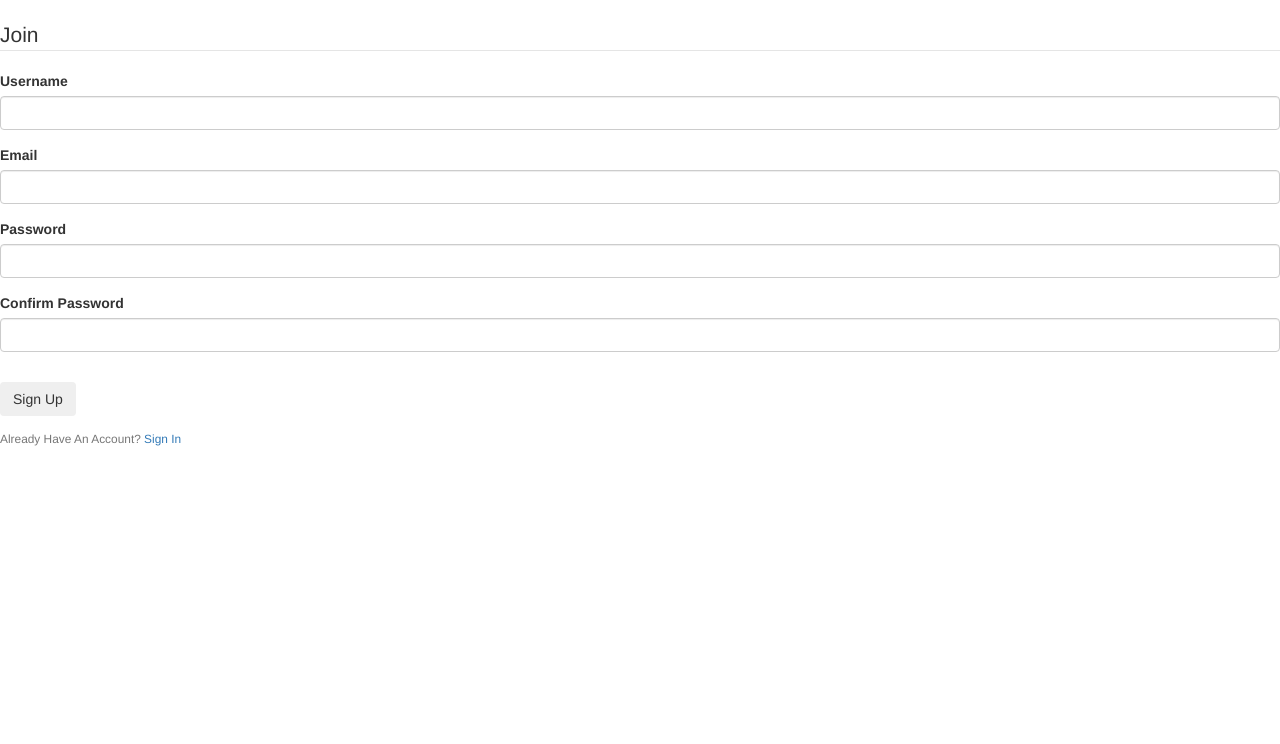
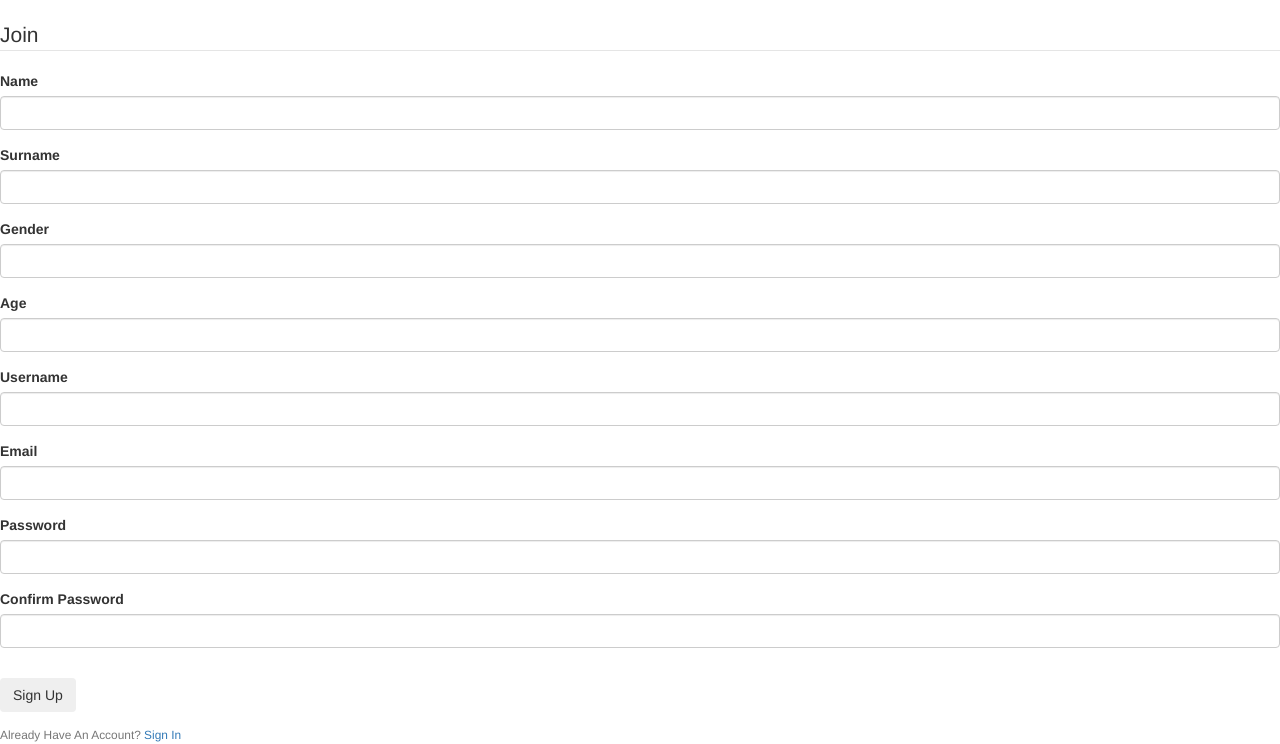
Before and after one commit to itucsdb1928/itucsdb1928_Old, a Flask app: page /SignUp in a window 1280 px wide. Shown: the part 72-816 px from the top of the page. Before the commit the page ends 518 px from the top, so only its background shows below. Run offline with Flask 2, Linux system fonts and the light colour scheme; some libraries are stand-ins or nearby versions.

Commit message:
after sign up

```diff
--- a/app.py
+++ b/app.py
@@ -1,4 +1,4 @@
-from flask import Flask ,redirect, render_template,flash,url_for,current_app,request
+from flask import Flask, redirect, render_template,flash,url_for,current_app,request
 from forms import RegistrationForm,LoginForm
 #from flask_sqlalchemy import SQLAlchemy
 from datetime import datetime
@@ -43,12 +43,15 @@ def sign_in_page():
 @app.route('/SignUp',methods=['GET','POST'])
 def sign_up_page():
     global UserId
-    UserId= 0
     form=RegistrationForm()
     if form.validate_on_submit():
         flash(f'Account created for {form.username.data}!', 'success')
-        UserId=1
-        return redirect(url_for('homepage'))
+        UserID =  db.insertNewUser(form)
+        print(UserID)
+        if UserID > 0:
+
+            return redirect(url_for('profile_page'))
+
     return render_template('register.html',Status=UserId,title = "SıgnUp Page",form= form )
 
 @app.route('/Profile')
--- a/forms.py
+++ b/forms.py
@@ -4,6 +4,17 @@ from wtforms.validators import DataRequired, Length, Email, EqualTo
 
 
 class RegistrationForm(FlaskForm):
+    name = StringField('Name',
+                       validators=[DataRequired()])
+    surname = StringField('Surname',
+                       validators=[DataRequired()])
+
+    gender = StringField('Gender',
+                       validators=[DataRequired()])
+
+    age = StringField('Age',
+                       validators=[DataRequired(),Length(min=1, max=3)])
+
     username = StringField('Username',
                            validators=[DataRequired(), Length(min=2, max=20)])
     email = StringField('Email',
--- a/templates/register.html
+++ b/templates/register.html
@@ -5,6 +5,62 @@
             {{form.hidden_tag()}}
             <fieldset class="form-group">
                 <legend class="border-bottom mb-4">Join</legend>
+                <div class="form-group">
+                    {{ form.name.label(class="form-control-label") }}
+
+                    {% if form.name.errors %}
+                    {{ form.name(class="form-control form-control-lg is-invalid") }}
+                    <div class="invalid-feedback">
+                        {% for error in form.name.errors %}
+                        <span>{{ error }}</span>
+                        {% endfor %}
+                    </div>
+                    {% else %}
+                    {{ form.name(class="form-control form-control-lg") }}
+                    {% endif %}
+                </div>
+                <div class="form-group">
+                    {{ form.surname.label(class="form-control-label") }}
+
+                    {% if form.surname.errors %}
+                    {{ form.surname(class="form-control form-control-lg is-invalid") }}
+                    <div class="invalid-feedback">
+                        {% for error in form.surname.errors %}
+                        <span>{{ error }}</span>
+                        {% endfor %}
+                    </div>
+                    {% else %}
+                    {{ form.surname(class="form-control form-control-lg") }}
+                    {% endif %}
+                </div>
+                <div class="form-group">
+                    {{ form.gender.label(class="form-control-label") }}
+
+                    {% if form.gender.errors %}
+                    {{ form.gender(class="form-control form-control-lg is-invalid") }}
+                    <div class="invalid-feedback">
+                        {% for error in form.gender.errors %}
+                        <span>{{ error }}</span>
+                        {% endfor %}
+                    </div>
+                    {% else %}
+                    {{ form.gender(class="form-control form-control-lg") }}
+                    {% endif %}
+                </div>
+                <div class="form-group">
+                    {{ form.age.label(class="form-control-label") }}
+
+                    {% if form.age.errors %}
+                    {{ form.age(class="form-control form-control-lg is-invalid") }}
+                    <div class="invalid-feedback">
+                        {% for error in form.age.errors %}
+                        <span>{{ error }}</span>
+                        {% endfor %}
+                    </div>
+                    {% else %}
+                    {{ form.age(class="form-control form-control-lg") }}
+                    {% endif %}
+                </div>
                 <div class="form-group">
                     {{ form.username.label(class="form-control-label") }}
 
```
Also changed, not shown: arrangement.py (+17 -5 lines).
